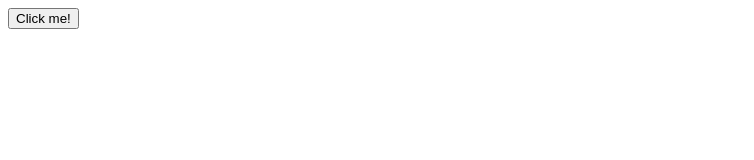
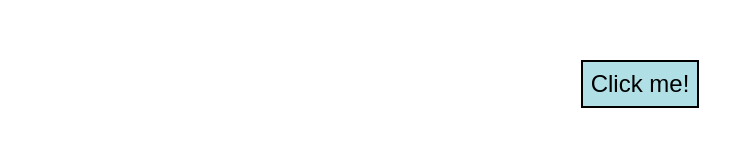
Before and after one commit to jooo-lee/drop-down-menu, a plain HTML site: page index.html in a window 1280 px wide. Shown: the whole page, without its empty margins (0-754 px from the left). Drawn offline with Linux system fonts and the light colour scheme.

Commit message:
Add basic styling

```diff
--- a/dropDownMenu.js
+++ b/dropDownMenu.js
@@ -1,9 +1,11 @@
 const dropDownMenu = function (...options) {
     const dropDownMenu = document.createElement('nav');
+    dropDownMenu.classList.add('drop-down-menu');
 
-    const button = document.createElement('button');
-    button.textContent = 'Click me!';
-    dropDownMenu.appendChild(button);
+    const dropDownButton = document.createElement('button');
+    dropDownButton.textContent = 'Click me!';
+    dropDownButton.classList.add('drop-down-button');
+    dropDownMenu.appendChild(dropDownButton);
 
     options.forEach((option) => {
         const li = document.createElement('li');
@@ -13,7 +15,7 @@ const dropDownMenu = function (...options) {
         dropDownMenu.appendChild(li);
     });
 
-    button.addEventListener('click', () => {
+    dropDownButton.addEventListener('click', () => {
         Array.from(document.getElementsByClassName('drop-down-option')).forEach(
             (li) =>
                 (li.style.display =
--- a/index.html
+++ b/index.html
@@ -4,6 +4,7 @@
         <meta charset="UTF-8" />
         <meta name="viewport" content="width=device-width, initial-scale=1.0" />
         <title>Drop-down Menu</title>
+        <link rel="stylesheet" href="./styles.css" />
     </head>
     <body></body>
     <script type="module">
--- /dev/null
+++ b/styles.css
@@ -0,0 +1,41 @@
+* {
+    margin: 0;
+    padding: 0;
+    box-sizing: border-box;
+}
+
+html,
+body {
+    height: 100%;
+}
+
+body {
+    display: flex;
+    justify-content: center;
+}
+
+.drop-down-menu {
+    display: inline-block;
+    font-family: Arial, Helvetica, sans-serif;
+    margin-top: 60px;
+}
+
+.drop-down-button {
+    border: 2px solid black;
+    background-color: powderblue;
+    padding: 8px;
+    font-size: 24px;
+}
+
+.drop-down-button:hover {
+    cursor: pointer;
+    filter: brightness(90%);
+}
+
+.drop-down-option {
+    list-style-type: none;
+    text-align: center;
+    padding: 4px;
+    border: 2px solid black;
+    border-top: none;
+}
```
